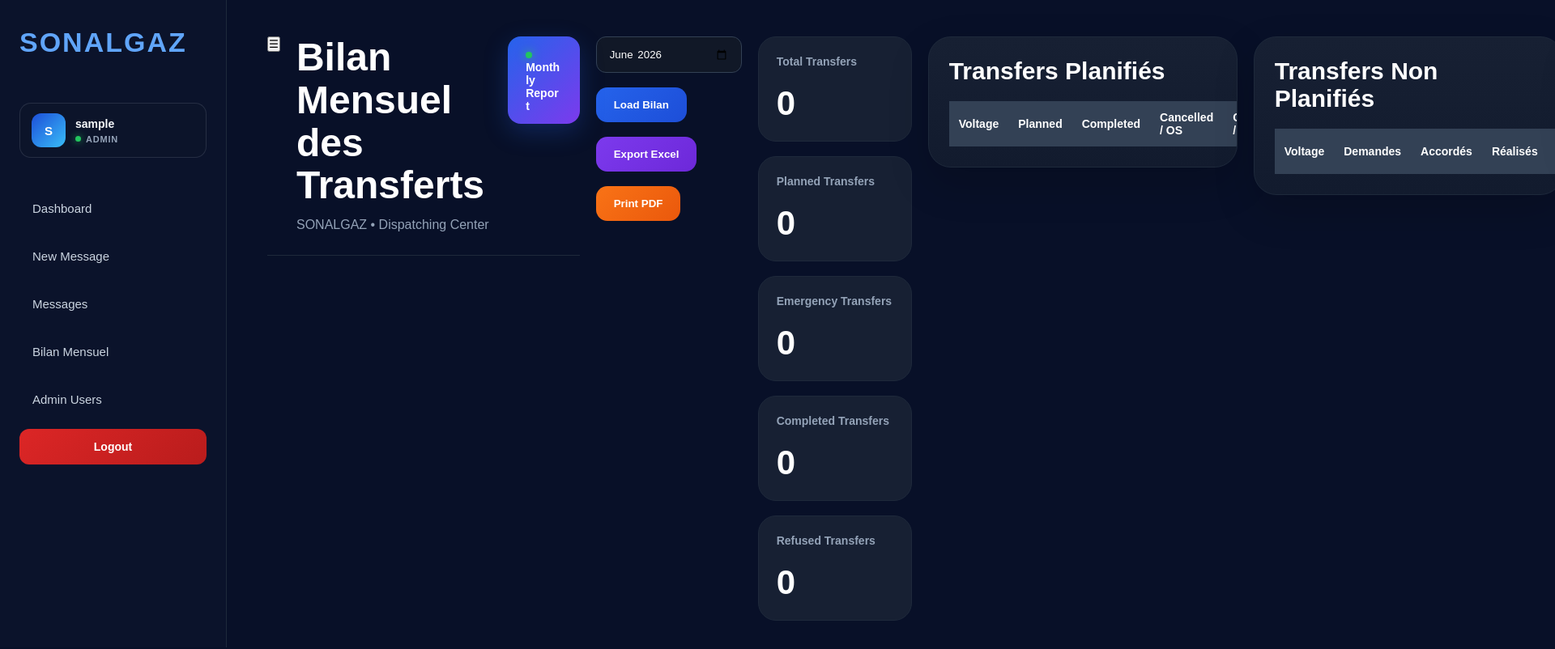
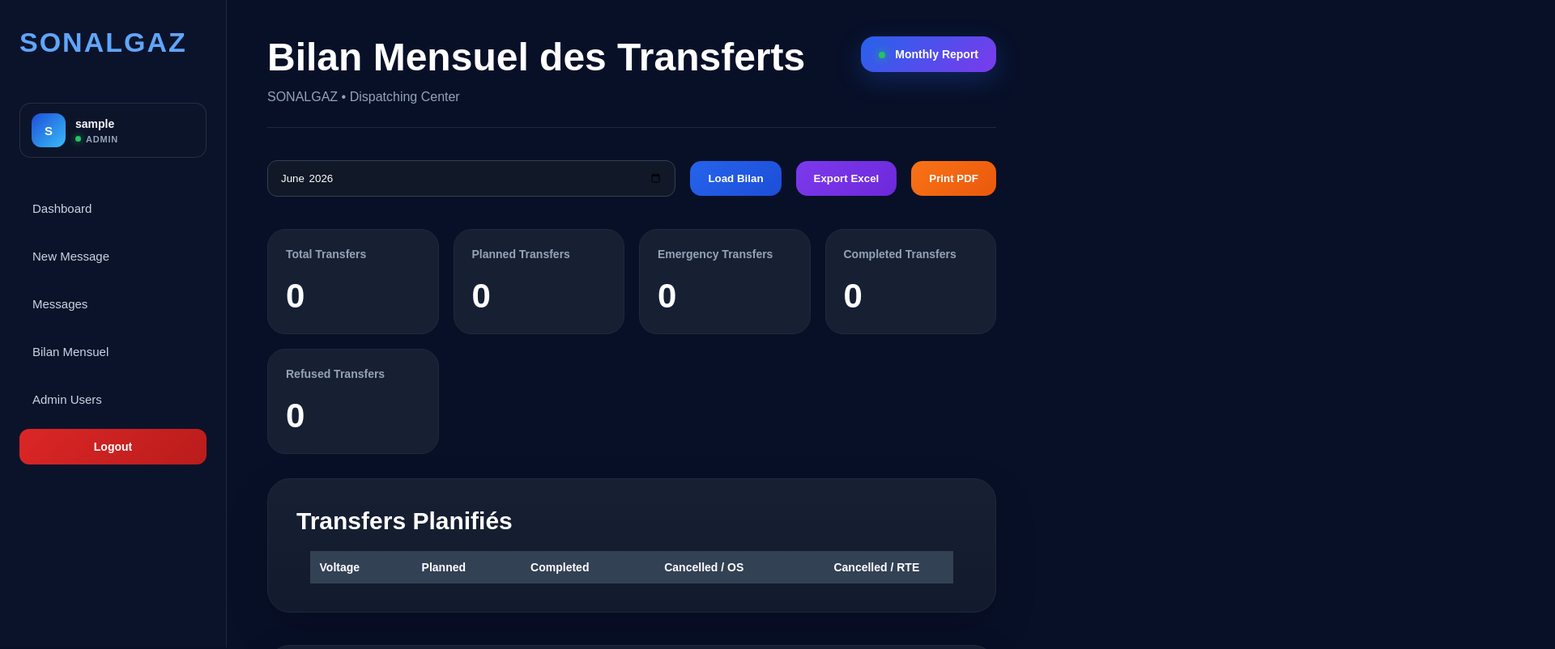
Before and after one commit to lolihackk/Project_sonalgaz, a website: page frontend/pages/bilan.html in a window 1280 px wide. Shown: the top 802 px of the page at 81% size, 1920 px wide, since content can reach past the window. Drawn offline with Linux system fonts and the light colour scheme; no server answers; sample sign-in values are in the browser's storage.

Commit message:
Improve table layout and UI styling

```diff
--- a/frontend/css/style.css
+++ b/frontend/css/style.css
@@ -514,13 +514,18 @@
     font-weight: 800;
 }
 
+.table-container {
+
+    padding: 35px;
+}
+
 table {
 
-    width: 100%;
+    width: 96%;
+
+    margin: 0 auto;
 
     border-collapse: collapse;
-
-    table-layout: auto;
 }
 
 thead {
--- a/frontend/pages/bilan.html
+++ b/frontend/pages/bilan.html
@@ -73,13 +73,6 @@
 <!-- BILAN HEADER -->
 
 <div class="bilan-header">
-
-    <div class="bilan-header">
-
-    <button id="mobileMenuBtn"
-            class="mobile-menu-btn">
-        ☰
-    </button>
 
     <div class="bilan-header-left">
 
```
